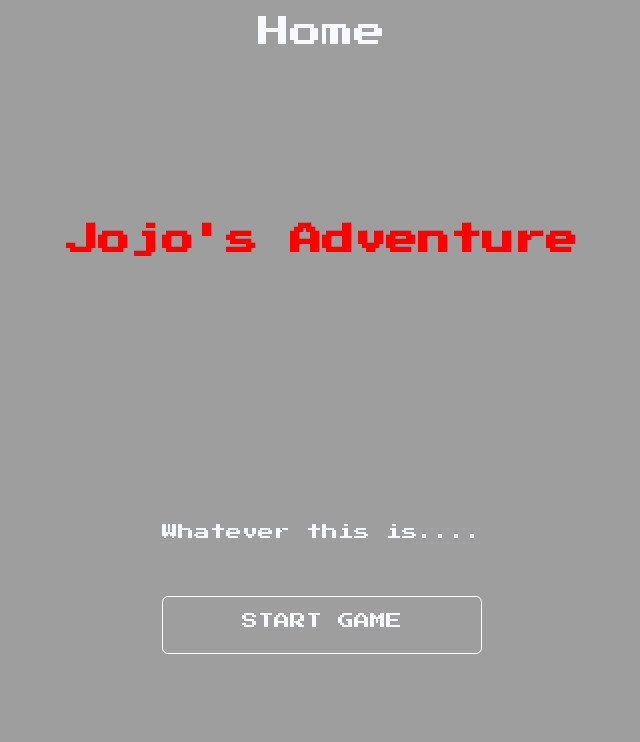
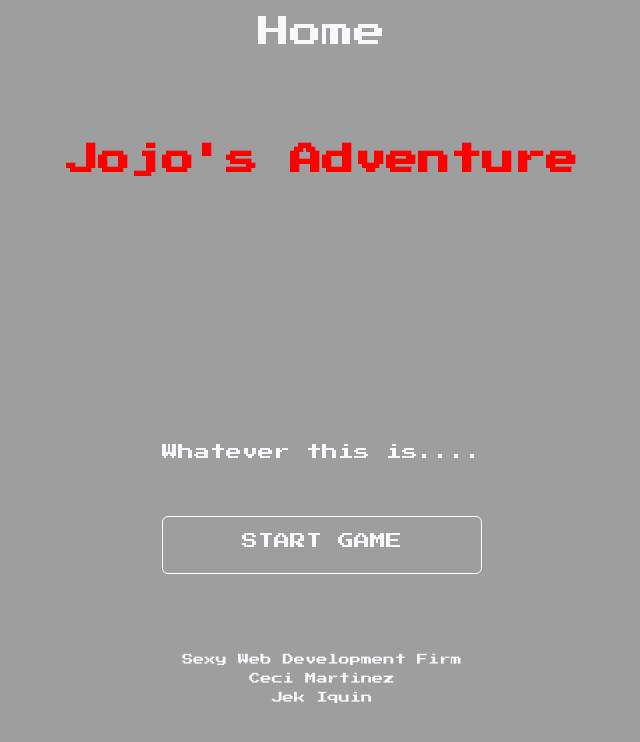
Before and after one commit to jekiquin/team-ceci-jek, a React (Create React App) app in the folder client/: page / in a window 1280 px wide. Shown: the top 742 px of the page, without its empty margins (318-958 px from the left). Built offline with nearby package versions, Linux system fonts and the light colour scheme.

Commit message:
fixed bug when refreshing game over page

```diff
--- a/client/src/pages/HomePage/HomePage.js
+++ b/client/src/pages/HomePage/HomePage.js
@@ -26,6 +26,12 @@ class HomePage  extends Component {
                     <p className="homepage__start-button">START GAME</p>
                     <p className="homepage__start-seriously">SERIOUSLY?</p>
                 </Link>
+                <div className="homepage__authors">
+                    <p>Sexy Web Development Firm</p>
+                    <p className="homepage__author">Ceci Martinez</p>
+                    <p className="homepage__author">Jek Iquin</p>
+                </div>
+
             </main>
         )
     }
--- a/client/src/pages/HomePage/HomePage.scss
+++ b/client/src/pages/HomePage/HomePage.scss
@@ -8,7 +8,7 @@
     flex-direction: column;
 
     &__heading {
-        margin-top: 10rem;
+        margin-top: 5rem;
         color: red;
     }
 
@@ -48,4 +48,10 @@
             }
         }
     }
+
+    &__authors {
+        text-align: center;
+        font-size: 0.7rem;
+        margin-top: 5rem;
+    }
 }
--- a/client/src/pages/StoryPage/StoryPage.js
+++ b/client/src/pages/StoryPage/StoryPage.js
@@ -20,15 +20,15 @@ class StoryPage extends Component {
 
     componentDidMount() {
         this.background.play();
-        this.background.volume = 0.005;
+        this.background.volume = 0.005;    // 0.005
         this.gameWin.volume = 0.01;
         this.gameOver.volume = 0.01;
         this.background.loop = true;
 
         const storyId = this.props.match.params && this.props.match.params.storyId;
         storyId
-        ? storyCalls.nextStory(storyId).then((res) => {this.setState({storyLine: res.data})})
-        : storyCalls.startStory().then((res) => {this.setState({storyLine: res.data})})
+        ? storyCalls.nextStory(storyId).then((res) => {this.setState({storyLine: res.data, isDead: res.data.isDead, isEnd:res.data.isEnd})})
+        : storyCalls.startStory().then((res) => {this.setState({storyLine: res.data, isDead: res.data.isDead, isEnd:res.data.isEnd})})
     }
 
     componentDidUpdate(prevProps) {
@@ -51,6 +51,7 @@ class StoryPage extends Component {
         const {isEnd, isDead} = this.state;
         if (isEnd) {
             this.background.pause();
+            this.buttonSound.pause();
             isDead ? this.gameOver.play() : this.gameWin.play();
         } else {
             this.background.play();
@@ -62,6 +63,8 @@ class StoryPage extends Component {
 
     componentWillUnmount() {
         this.background.pause();
+        this.gameOver.pause();
+        this.gameWin.pause();
     }
 
     handleClick = (option) => {
```
